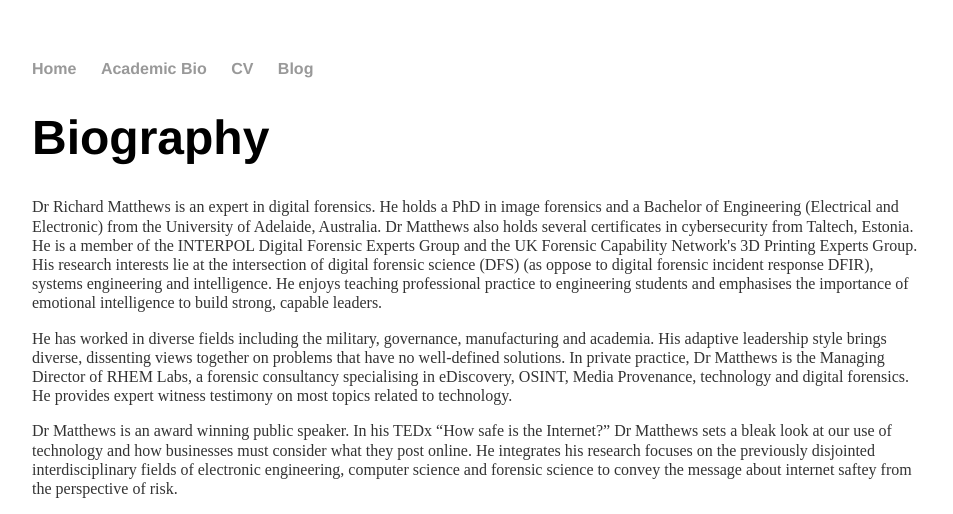
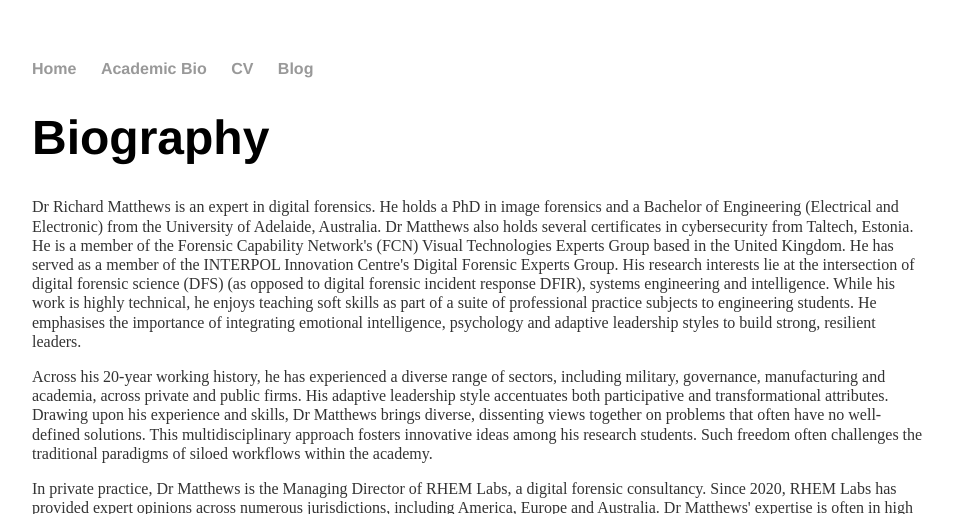
Before and after one commit to rhematt/rhematt.github.io, a Jekyll site: the page built from about/index.html, in a window 1280 px wide. Shown: the top 514 px of the page, without its empty margins (160-1113 px from the left). Built offline with Jekyll 4.4.1, drawn with Linux system fonts in a browser that asks for light colours; some of the changed text lies outside the part shown; grey boxes are pictures that could not be loaded.

Commit message:
Update index.html
Grammar changes to Bio

```diff
--- a/about/index.html
+++ b/about/index.html
@@ -5,18 +5,20 @@ title: About Me
 
 <div class = "about">
 <h1>Biography</h1>
-<p> Dr Richard Matthews is an expert in digital forensics. He holds a PhD in image forensics and a Bachelor of Engineering (Electrical and Electronic) from the University of Adelaide, Australia. Dr Matthews also holds several certificates in cybersecurity from Taltech, Estonia. He is a member of the INTERPOL Digital Forensic Experts Group and the UK Forensic Capability Network's 3D Printing Experts Group. His research interests lie at the intersection of digital forensic science (DFS) (as oppose to digital forensic incident response DFIR), systems engineering and intelligence. He enjoys teaching professional practice to engineering students and emphasises the importance of emotional intelligence to build strong, capable leaders. </p>
+<p> Dr Richard Matthews is an expert in digital forensics. He holds a PhD in image forensics and a Bachelor of Engineering (Electrical and Electronic) from the University of Adelaide, Australia. Dr Matthews also holds several certificates in cybersecurity from Taltech, Estonia. He is a member of the Forensic Capability Network's (FCN) Visual Technologies Experts Group based in the United Kingdom. He has served as a member of the INTERPOL Innovation Centre's Digital Forensic Experts Group. His research interests lie at the intersection of digital forensic science (DFS) (as opposed to digital forensic incident response DFIR), systems engineering and intelligence. While his work is highly technical, he enjoys teaching soft skills as part of a suite of professional practice subjects to engineering students. He emphasises the importance of integrating emotional intelligence, psychology and adaptive leadership styles to build strong, resilient leaders. </p>
 
-<p>He has worked in diverse fields including the military, governance, manufacturing and academia. His adaptive leadership style brings diverse, dissenting views together on problems that have no well-defined solutions. In private practice, Dr Matthews is the Managing Director of RHEM Labs, a forensic consultancy specialising in eDiscovery, OSINT, Media Provenance, technology and digital forensics. He provides expert witness testimony on most topics related to technology.</p>
+<p>Across his 20-year working history, he has experienced a diverse range of sectors, including military, governance, manufacturing and academia, across private and public firms. His adaptive leadership style accentuates both participative and transformational attributes. Drawing upon his experience and skills, Dr Matthews brings diverse, dissenting views together on problems that often have no well-defined solutions. This multidisciplinary approach fosters innovative ideas among his research students. Such freedom often challenges the traditional paradigms of siloed workflows within the academy.</p>
 
-<p>Dr Matthews is an award winning public speaker. In his TEDx “How safe is the Internet?” Dr Matthews sets a bleak look at our use of technology and how businesses must consider what they post online. He integrates his research focuses on the previously disjointed interdisciplinary fields of electronic engineering, computer science and forensic science to convey the message about internet saftey from the perspective of risk.</p>
+<p>In private practice, Dr Matthews is the Managing Director of RHEM Labs, a digital forensic consultancy. Since 2020, RHEM Labs has provided expert opinions across numerous jurisdictions, including America, Europe and Australia. Dr Matthews' expertise is often in high demand. He provides independent expert witness testimony on all matters related to his research areas, including digital evidence on the exploitation of children and families, social media sites, media provenance and digital storage. He has developed innovative tools to assist in the authentication of social media transcripts and the extraction of media files.</p>
+
+<p>Dr Matthews is an award-winning public speaker. In his TEDx, "How safe is the Internet?" Dr Matthews sets a bleak look at our use of technology and how businesses must consider what they post online. He integrates his research interests in the previously disjointed interdisciplinary fields of electronic engineering, computer and forensic science to convey the message about internet safety from the perspective of risk.</p>
 
 <center>
 <iframe width="560" height="315" src="https://www.youtube.com/embed/_JUiP5qZHbY" title="YouTube video player" frameborder="0" allow="accelerometer; autoplay; clipboard-write; encrypted-media; gyroscope; picture-in-picture" allowfullscreen></iframe>
 </center>
 
-<p>In 2020 he was inducted into the Netflix Security Researcher Hall of fame and received a bug bounty from the technology company Snap for his intelligence exploit enabling the extraction and preservation of digital media from Snapchat’s Snap Map. He is the current Technology Chair for DFRWS APAC and is now working on projects to address the prevalence of pseudo-science with media forensics and pattern matching disciplines. He currently serves of the Advisory Board for Forensic Science International: Digital Investigation as an Editor and remains and active peer reviewer for IEEE Access. Dr Matthews holds professional memberships with the Australian Institute of Company Directors, the Institute of Electrical & Electronics Engineers, the Australian & New Zealand Forensic Science Society & the Institute of Engineers Australia.</p>
+<p>In 2020, he was inducted into the Netflix Security Researcher Hall of fame. He received a bug bounty from the technology company Snap for his intelligence exploit enabling the extraction and preservation of digital media from Snapchat's Snap Map. He is a member of the Organising Committee for DFRWS APAC. He is now working on projects to address the prevalence of pseudo-science with media forensics and pattern-matching disciplines. He currently serves on the Advisory Board for Forensic Science International: Digital Investigation as an Editor and remains an active peer reviewer for IEEE Access, the Australian Institute of Criminology and the Australian Journal of Forensic Sciences. Dr Matthews has held professional memberships with the Australian Institute of Company Directors, the Institute of Electrical & Electronics Engineers, the Australian & New Zealand Forensic Science Society & the Institute of Engineers Australia.</p>
 
-<p>In his spare time he is currently completing a Masters of Business Adminstration at the University of Adelaide under a Community Engagement scholarship and enjoys being a father to his <span title="why do you want to know?">&lt;<u>undisclosed number of children</u>&gt;</span>, <span title="Stop putting personal information online.">&lt;<u>within his family structure</u>&gt;</span> and <span title="This is how we reverse engineer your passwords">&lt;<u>enjoys a good reference to pets</u>&gt;</span>.</p>
+<p>In his spare time, he is finalising his Masters of Business Administration at the University of Adelaide under a Community Engagement scholarship. He enjoys being a father to his <span title=" why do you want to know?" >&lt;<u>undisclosed number of children</u>&gt;</span>, <span title="Stop putting personal information online.">&lt;<u>within his family structure</u>&gt;</span> and <span title="This is how we reverse engineer your passwords">&lt;<u>enjoys a good reference to pets</u>&gt;</span>.</p>
 
 </div>
```
